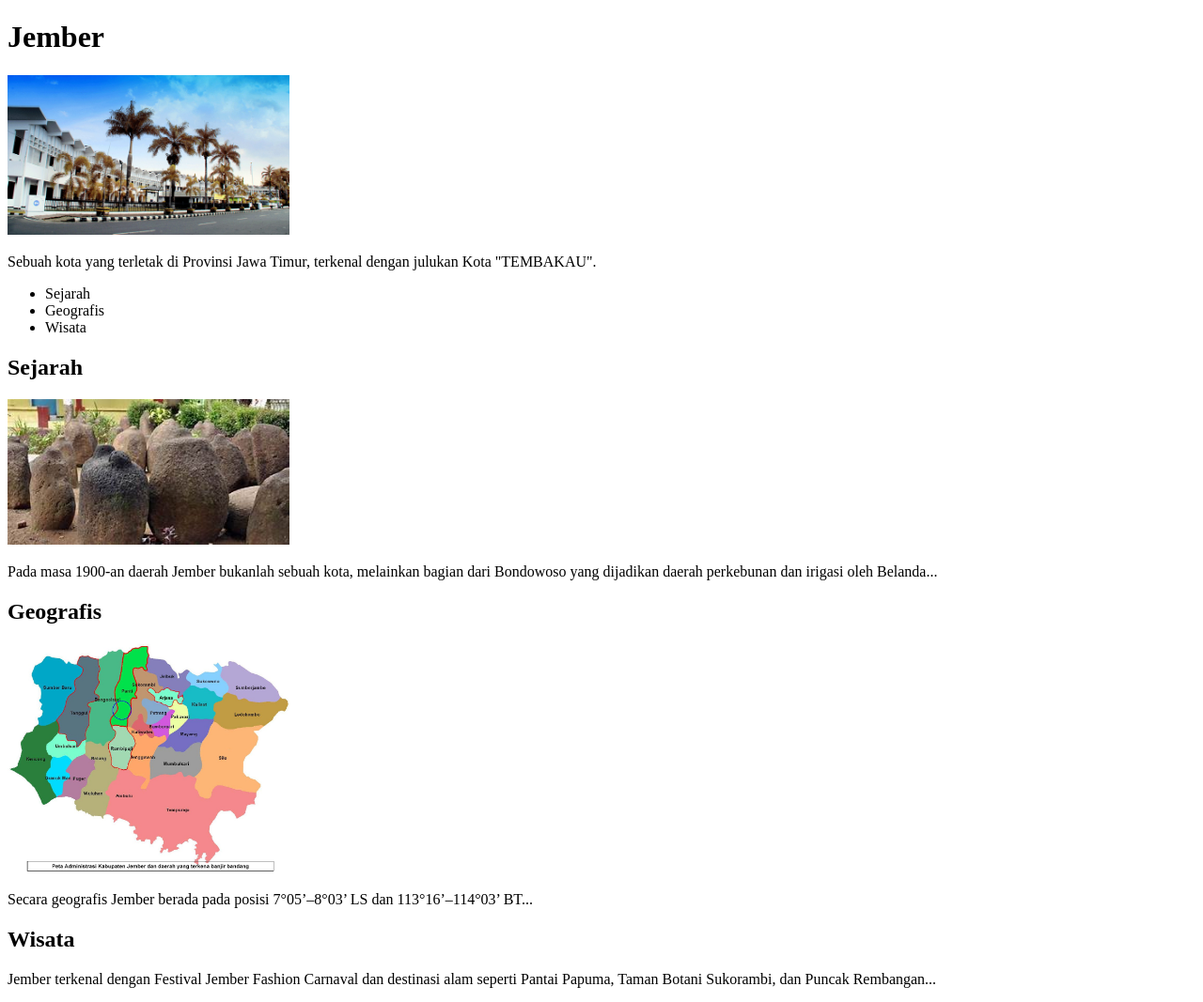
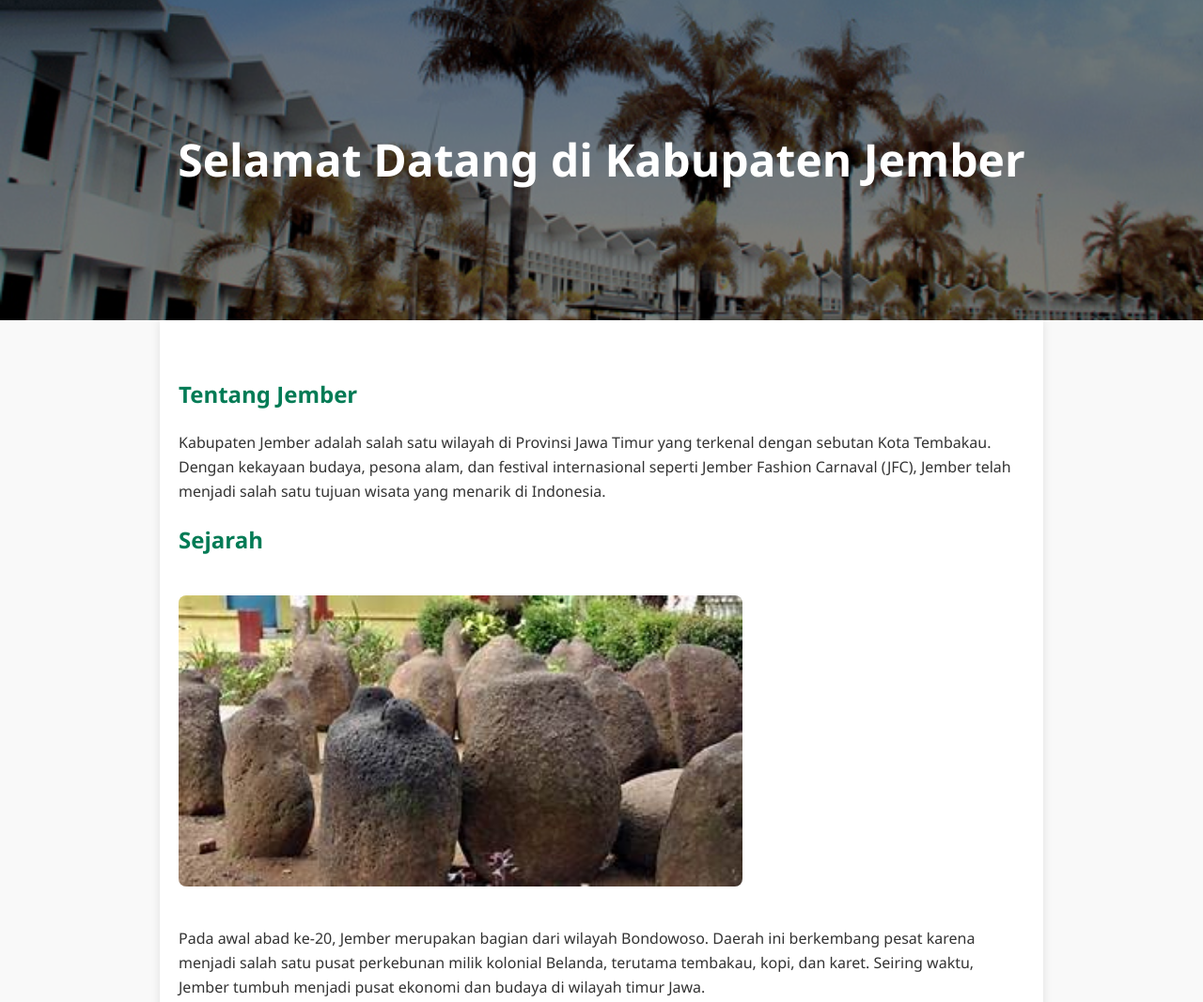
Before and after one commit to alviansyahny/profil-jember-new2025, a plain HTML site: page index.html in a window 1280 px wide. Shown: the top 1067 px of the page at 94% size. Drawn offline with Linux system fonts and the light colour scheme.

Commit message:
Update index.html

```diff
--- a/index.html
+++ b/index.html
@@ -1,57 +1,129 @@
 <!DOCTYPE html>
 <html lang="id">
 <head>
-  <meta charset="utf-8">
-  <title>Halaman Profil Jember</title>
+  <meta charset="utf-8" />
+  <meta name="viewport" content="width=device-width, initial-scale=1.0" />
+  <title>Profil Kabupaten Jember</title>
+  <style>
+    body {
+      font-family: 'Segoe UI', sans-serif;
+      margin: 0;
+      padding: 0;
+      line-height: 1.6;
+      background-color: #f9f9f9;
+      color: #333;
+    }
+
+    header {
+      background: url('assets/image/gedung-pemkab-jember.jpg') no-repeat center center/cover;
+      color: white;
+      text-align: center;
+      padding: 100px 20px;
+      position: relative;
+      overflow: hidden;
+    }
+
+    header::after {
+      content: "";
+      position: absolute;
+      top: 0; left: 0; width: 100%; height: 100%;
+      background: rgba(0, 0, 0, 0.5);
+    }
+
+    header h1 {
+      position: relative;
+      font-size: 3em;
+      animation: fadeInUp 1.2s ease-out;
+      z-index: 1;
+    }
+
+    @keyframes fadeInUp {
+      from { opacity: 0; transform: translateY(20px); }
+      to { opacity: 1; transform: translateY(0); }
+    }
+
+    main {
+      padding: 40px 20px;
+      max-width: 900px;
+      margin: auto;
+      background: white;
+      box-shadow: 0 0 10px rgba(0,0,0,0.1);
+    }
+
+    img {
+      width: 100%;
+      max-width: 600px;
+      margin: 20px 0;
+      border-radius: 8px;
+    }
+
+    h2, h3 {
+      color: #007B55;
+    }
+
+    footer {
+      text-align: center;
+      font-size: 14px;
+      color: gray;
+      padding: 20px;
+      background-color: #eaeaea;
+    }
+  </style>
 </head>
 <body>
-  <h1>Jember</h1>
-  <img src="assets/image/gedung-pemkab-jember.jpg" alt="Gedung Pemkab Jember" width="300" />
-  <p>Sebuah kota yang terletak di Provinsi Jawa Timur, terkenal dengan julukan Kota "TEMBAKAU".</p>
 
-  <ul>
-    <li>Sejarah</li>
-    <li>Geografis</li>
-    <li>Wisata</li>
-  </ul>
+  <header>
+    <h1>Selamat Datang di Kabupaten Jember</h1>
+  </header>
 
+  <main>
+    <section>
+      <h2>Tentang Jember</h2>
+      <p>
+        Kabupaten Jember adalah salah satu wilayah di Provinsi Jawa Timur yang terkenal dengan sebutan Kota Tembakau. Dengan kekayaan budaya, pesona alam, dan festival internasional seperti Jember Fashion Carnaval (JFC), Jember telah menjadi salah satu tujuan wisata yang menarik di Indonesia.
+      </p>
+    </section>
+
+    <section>
       <h2>Sejarah</h2>
-  <img src="assets/image/sejarah-kota-jember.jpg" alt="Sejarah Kota Jember" width="300" />
+      <img src="assets/image/sejarah-kota-jember.jpg" alt="Sejarah Kota Jember" />
       <p>
-    Pada masa 1900-an daerah Jember bukanlah sebuah kota, melainkan bagian dari Bondowoso yang dijadikan daerah perkebunan dan irigasi oleh Belanda...
+        Pada awal abad ke-20, Jember merupakan bagian dari wilayah Bondowoso. Daerah ini berkembang pesat karena menjadi salah satu pusat perkebunan milik kolonial Belanda, terutama tembakau, kopi, dan karet. Seiring waktu, Jember tumbuh menjadi pusat ekonomi dan budaya di wilayah timur Jawa.
       </p>
+    </section>
 
+    <section>
       <h2>Geografis</h2>
-  <img src="assets/image/geografis-jember.jpg" alt="Geografis Kota Jember" width="300" />
+      <img src="assets/image/geografis-jember.jpg" alt="Geografis Kota Jember" />
       <p>
-    Secara geografis Jember berada pada posisi 7°05’–8°03’ LS dan 113°16’–114°03’ BT...
+        Secara geografis, Jember terletak antara 7°05’–8°03’ LS dan 113°16’–114°03’ BT. Wilayahnya membentang dari dataran rendah hingga pegunungan, dengan iklim tropis yang mendukung pertanian dan pariwisata alam.
       </p>
+    </section>
 
-  <h2>Wisata</h2>
-  <p>
-    Jember terkenal dengan Festival Jember Fashion Carnaval dan destinasi alam seperti Pantai Papuma, Taman Botani Sukorambi, dan Puncak Rembangan...
-  </p>
+    <section>
+      <h2>Wisata Unggulan</h2>
 
       <h3>Pantai Papuma</h3>
-  <img src="assets/image/papuma-jember.jpg" alt="Pantai Papuma" width="300" />
+      <img src="assets/image/papuma-jember.jpg" alt="Pantai Papuma" />
       <p>
-    Pantai Pasir Putih Malikan (Papuma) terkenal dengan pasir putih dan hutan Malikan...
+        Pantai Papuma (Pasir Putih Malikan) menawarkan pemandangan laut biru jernih, formasi karang unik, dan hutan tropis. Lokasi ini menjadi tempat favorit untuk fotografi alam dan menikmati matahari terbit.
       </p>
 
       <h3>Puncak Rembangan</h3>
-  <img src="assets/image/puncak-rembangan.jpg" alt="Puncak Rembangan" width="300" />
+      <img src="assets/image/puncak-rembangan.jpg" alt="Puncak Rembangan" />
       <p>
-    Puncak Rembangan berada pada ketinggian ±650 m dpl, menawarkan udara sejuk, panorama alam, kolam renang, dan kebun kopi...
+        Terletak ±650 meter di atas permukaan laut, Puncak Rembangan adalah tempat relaksasi dengan udara sejuk, panorama perkebunan kopi, serta fasilitas rekreasi seperti kolam renang dan restoran.
       </p>
 
       <h3>Jember Fashion Carnaval (JFC)</h3>
-  <img src="assets/image/jfc-jember.jpg" alt="Jember Fashion Carnival" width="300" />
+      <img src="assets/image/jfc-jember.jpg" alt="Jember Fashion Carnival" />
       <p>
-    Acara tahunan budaya dan pariwisata dengan parade kreatif mendunia, gratis untuk umum...
+        JFC adalah festival kostum internasional tahunan yang menampilkan parade busana kreatif, penuh warna, dan megah di sepanjang jalan utama kota. Acara ini telah membawa nama Jember ke kancah dunia.
       </p>
+    </section>
+  </main>
 
-  <hr />
-  <footer style="text-align: center; font-size: 14px; color: gray; margin-top: 40px;">
+  <footer>
     &copy; 2025 Alviansyah Nurhidayat Yahya. All rights reserved.
   </footer>
 </body>
```
Lines whose indentation alone changed are shown as unchanged.
